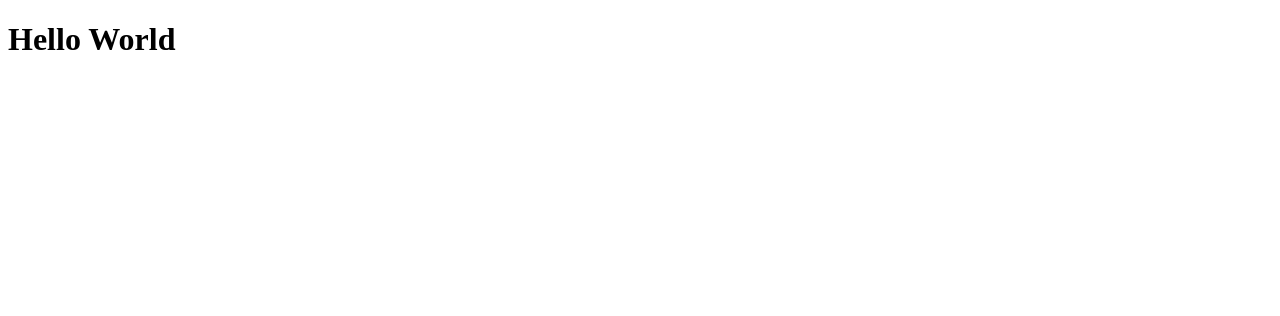
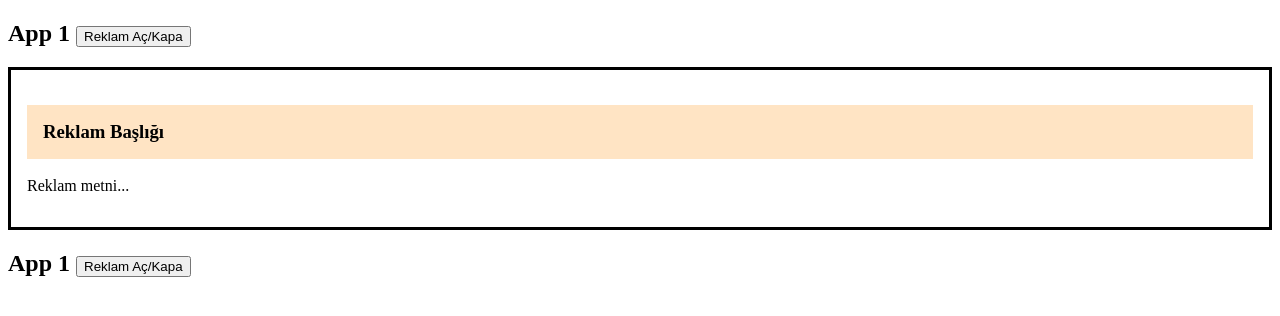
Before and after one commit to eneskaanbilir/ders10, a React (Create React App) app: page / in a window 1280 px wide. Shown: the top 316 px of the page. Built offline with nearby package versions, Linux system fonts and the light colour scheme.

Commit message:
feat:Koşullu render örneği yapıldı.

```diff
--- /dev/null
+++ b/src/App.jsx
@@ -0,0 +1,47 @@
+import { useState } from "react"
+import Reklam from "./Reklam"
+
+function App(ozellikler) {
+    const [reklamAcik, reklamAcikGuncelle] = useState(ozellikler.reklamAcik)
+    /*
+    if( ozellikler.baslik === 1 ) {
+        return (
+            <h2>App 1</h2>
+        )
+    }
+
+
+    if( ozellikler.baslik === 2 ) {
+        return (
+            <h2>App 2</h2>
+        )
+    }
+    */
+
+    function reklamAcKapa() {
+        /*reklamAcikGuncelle( onceki => {
+            if (onceki === true){
+                return false
+            }
+
+            if(onceki === false) {
+                return true
+            }
+        } )*/
+         reklamAcikGuncelle(onceki=>!onceki)
+    }
+
+
+
+
+    return (
+        <>
+            { ozellikler.baslik === 1 && <h2>App 1 <button onClick={reklamAcKapa}>Reklam Aç/Kapa</button>  </h2>  }
+            { ozellikler.baslik === 2 && <h2>App 2 <button onClick={reklamAcKapa}>Reklam Aç/Kapa</button></h2>  }
+            { reklamAcik === true && <Reklam /> }
+        </>
+    )
+
+}
+
+export default App
--- /dev/null
+++ b/src/Reklam.jsx
@@ -0,0 +1,13 @@
+import './reklam.css'
+
+function Reklam() {
+
+    return (
+        <div className="kampanya">
+            <h3>Reklam Başlığı</h3>
+            <p>Reklam metni...</p>
+        </div>
+    )
+}
+
+export default Reklam
--- a/src/index.js
+++ b/src/index.js
@@ -1,10 +1,11 @@
 import React from 'react';
 import ReactDOM from 'react-dom/client';
+import App from './App';
 
 const root = ReactDOM.createRoot(document.getElementById('root'));
 root.render(
-  <div>
-    <h1>Hello World</h1>
-  </div>
-
+  <>
+    <App baslik={1} reklamAcik={true} />
+    <App baslik={1} reklamAcik={false} />
+  </>
 );
--- /dev/null
+++ b/src/reklam.css
@@ -0,0 +1,10 @@
+.kampanya{
+   border: 3px solid black;
+   padding: 1rem;
+
+}
+
+div.kampanya h3{
+   padding: 1rem;
+   background-color: bisque;
+}
```
